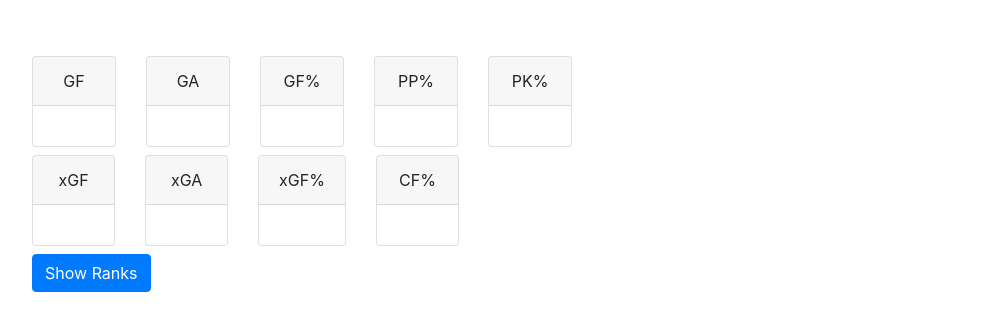
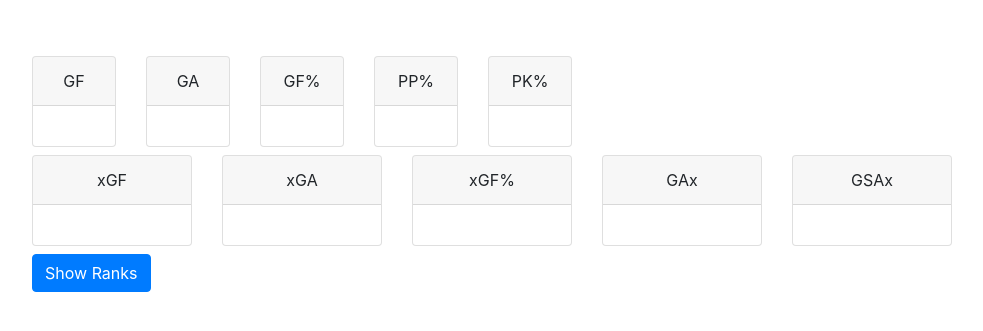
Before and after one commit to materimm/analytics, a Flask app: template templates/nhl_team.html in a window 1280 px wide. Shown: the part 56-387 px from the top of the page, without its empty margins (53-1036 px from the left). Run offline with Flask 2, Linux system fonts and the light colour scheme; the template is opened without the code that fills it, so the values that code supplies are empty; some libraries are stand-ins or nearby versions.

Commit message:
gax and gsax added to team page

```diff
--- a/static/js/nhl_team.js
+++ b/static/js/nhl_team.js
@@ -10,7 +10,9 @@ function flipCards(team_stats) {
     document.getElementById("xgf").innerHTML = team_stats["xgf_rank"];
     document.getElementById("xga").innerHTML = team_stats["xga_rank"];
     document.getElementById("xgfp").innerHTML = team_stats["xgf_percent_rank"];
-    document.getElementById("cfp").innerHTML = team_stats["corsi_rank"];
+    document.getElementById("gax").innerHTML = team_stats["gax_rank"];
+    document.getElementById("gsax").innerHTML = team_stats["gsax_rank"];
+    //document.getElementById("cfp").innerHTML = team_stats["corsi_rank"];
   }
   else if(button.innerHTML == "Show Stats") {
     button.innerHTML = "Show Ranks";
@@ -22,6 +24,8 @@ function flipCards(team_stats) {
     document.getElementById("xgf").innerHTML = team_stats["xgf"];
     document.getElementById("xga").innerHTML = team_stats["xga"];
     document.getElementById("xgfp").innerHTML = team_stats["xgf_percent"];
-    document.getElementById("cfp").innerHTML = team_stats["corsi_percent"];
+    document.getElementById("gax").innerHTML = team_stats["gax"];
+    document.getElementById("gsax").innerHTML = team_stats["gsax"];
+    //document.getElementById("cfp").innerHTML = team_stats["corsi_percent"];
   }
 }
--- a/templates/nhl_team.html
+++ b/templates/nhl_team.html
@@ -79,6 +79,23 @@
         </div>
       </div>
       <div class="col">
+        <div class="card scale-{{team_stats.gax_rank}}">
+          <div class="card-header text-center">GAx</div>
+          <div class="card-body text-center">
+            <p id="gax" class="card-text">{{team_stats.gax}}</p>
+          </div>
+        </div>
+      </div>
+      <div class="col">
+        <div class="card scale-{{team_stats.gsax_rank}}">
+          <div class="card-header text-center">GSAx</div>
+          <div class="card-body text-center">
+            <p id="gsax" class="card-text">{{team_stats.gsax}}</p>
+          </div>
+        </div>
+      </div>
+      <!--
+      <div class="col">
         <div class="card scale-{{team_stats.corsi_rank}}">
           <div class="card-header text-center">CF%</div>
           <div class="card-body text-center">
@@ -86,6 +103,7 @@
           </div>
         </div>
       </div>
+      -->
       <div class="col"></div>
       <div class="col-6"></div>
     </div>
```
Also changed, not shown: README.md.
